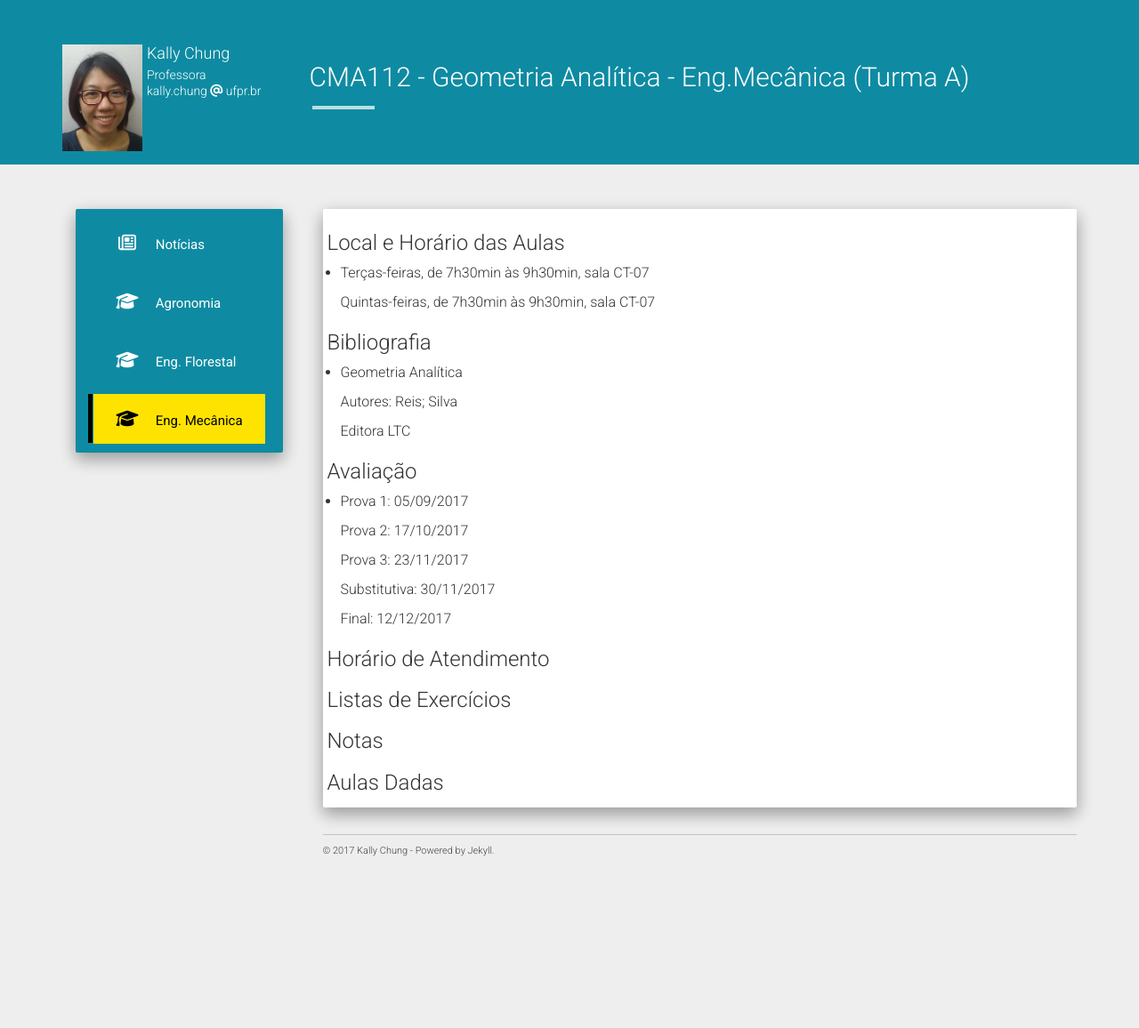
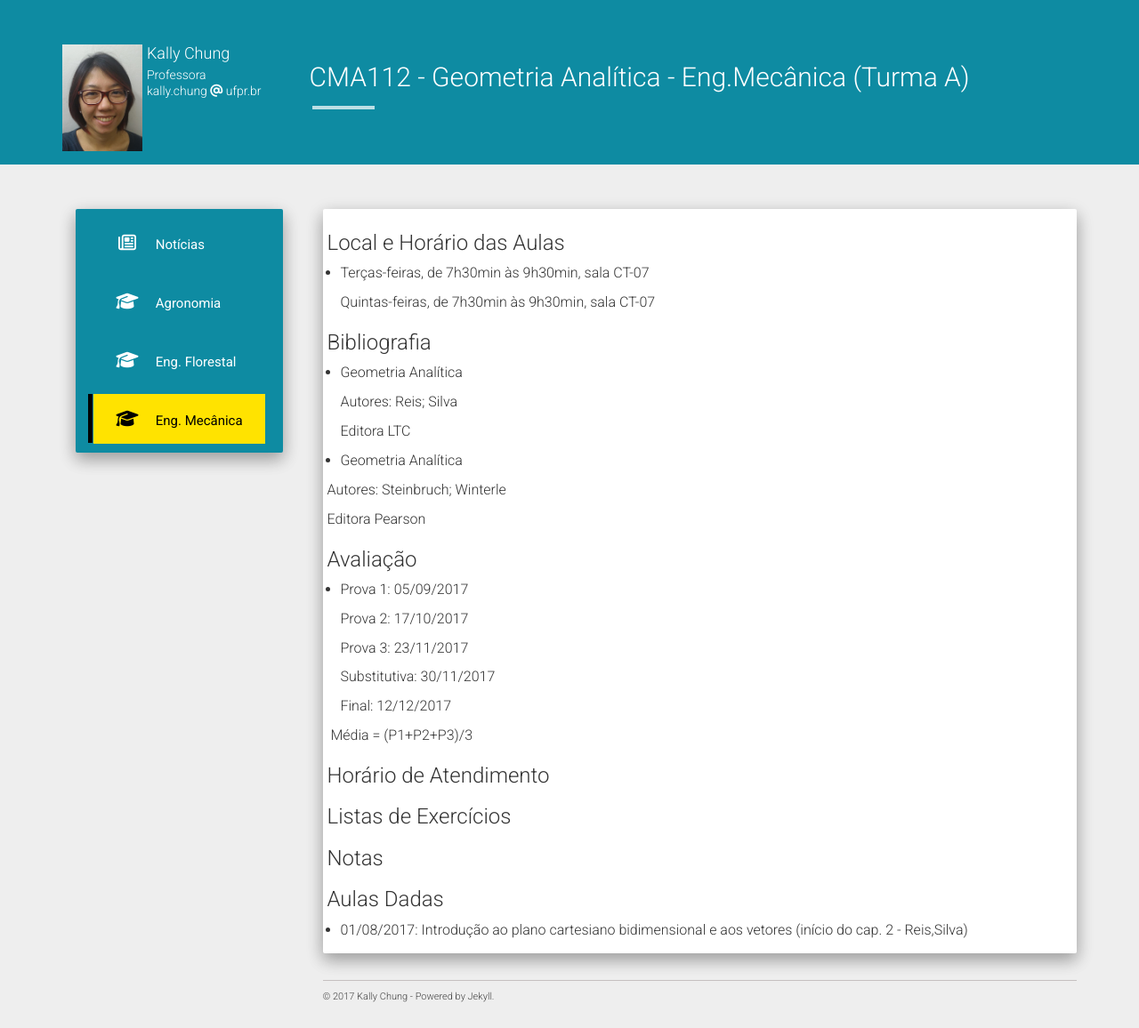
Before and after one commit to chunggnuhc/chunggnuhc.github.io, a Jekyll site: the page built from engMecanica2sem2017.md, in a window 1280 px wide. Shown: the whole page at 89% size. Built offline with Jekyll 4.4.1, drawn with Linux system fonts in a browser that asks for light colours; nearby versions of some CDN libraries; before the commit the page ends 992 px from its top, so only the background shows below that.

Commit message:
Update cronogramaGA 01082017

```diff
--- a/engMecanica2sem2017.md
+++ b/engMecanica2sem2017.md
@@ -17,6 +17,12 @@ permalink: /engMec2sem2017-GA/
 
   Editora LTC
 
+- Geometria Analítica
+
+Autores: Steinbruch; Winterle
+
+Editora Pearson
+
 <h3>Avaliação</h3>
 
 - Prova 1: 05/09/2017
@@ -29,6 +35,8 @@ permalink: /engMec2sem2017-GA/
 
   Final: 12/12/2017
 
+  Média = (P1+P2+P3)/3
+
 <h3>Horário de Atendimento</h3>
 
 <h3>Listas de Exercícios</h3>
@@ -36,3 +44,5 @@ permalink: /engMec2sem2017-GA/
 <h3>Notas</h3>
 
 <h3>Aulas Dadas</h3>
+
+- 01/08/2017: Introdução ao plano cartesiano bidimensional e aos vetores (início do cap. 2 - Reis,Silva)
```
